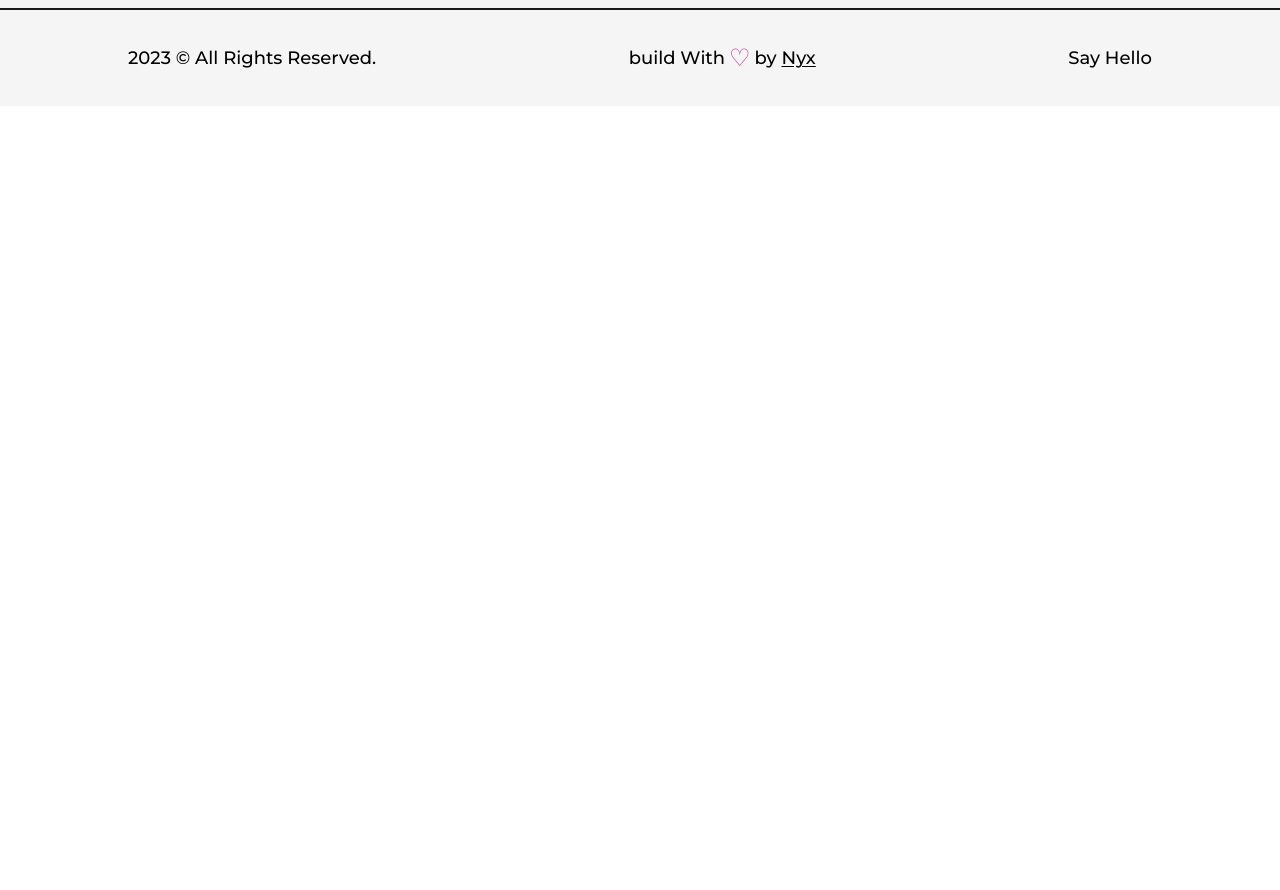
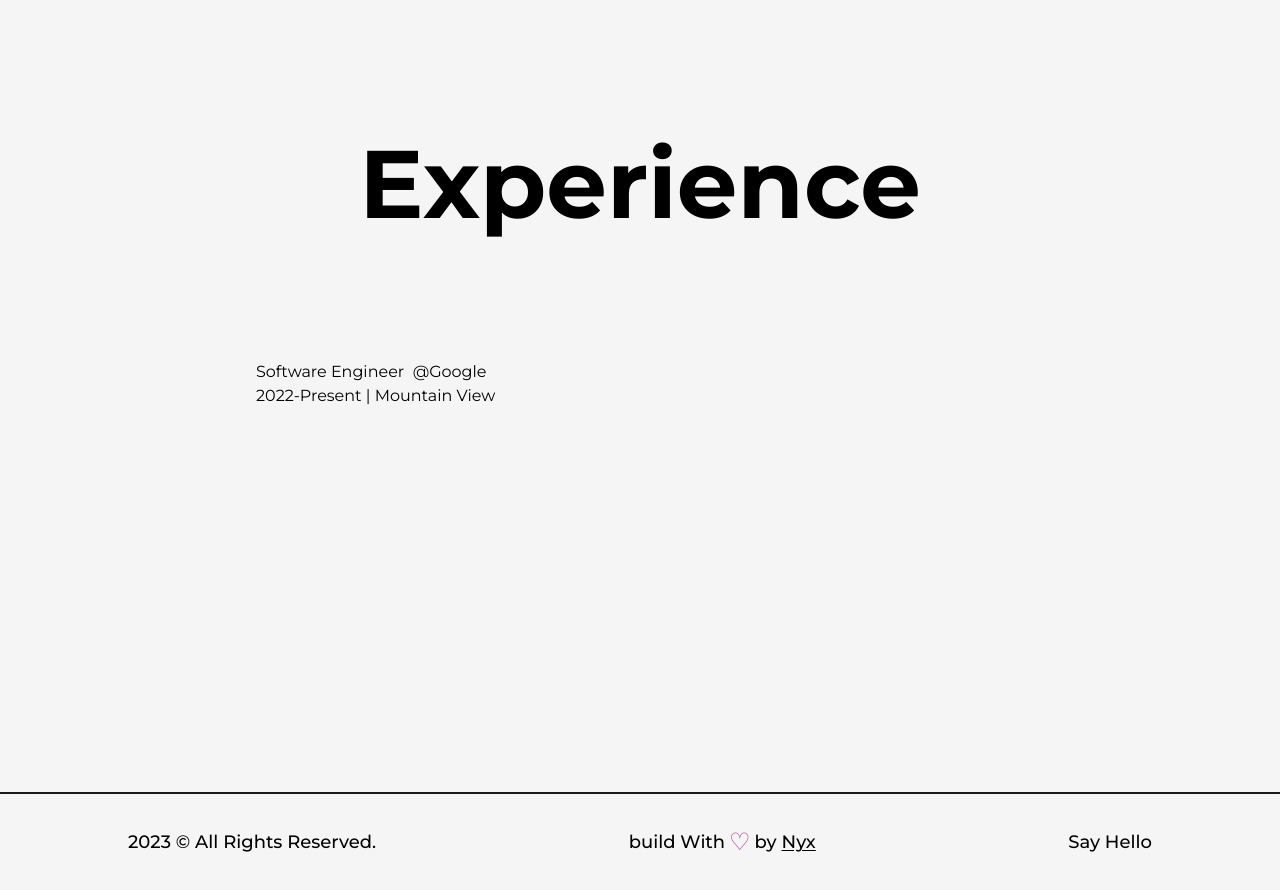
Before and after one commit to hoanngocle/my-portfolio, a Next.js app: page /about in a window 1280 px wide. Shown: the part 1980-2870 px from the top of the page. Before the commit the page ends 2086 px from the top, so only its background shows below. Built offline with nearby package versions, Linux system fonts and the light colour scheme.

Commit message:
Add git experience

```diff
--- a/app/about/page.tsx
+++ b/app/about/page.tsx
@@ -5,6 +5,7 @@ import profilePic from '../../public/images/profile/developer-pic-2.jpg';
 import Image from 'next/image';
 import AnimatedNumbers from '../components/elements/AnimatedNumbers';
 import Skills from '../components/Skills';
+import Experience from '../components/Experience';
 
 export const metadata: Metadata = {
     title: 'Dev Dreaming | About',
@@ -66,6 +67,7 @@ export default function About() {
                 </div>
 
                 <Skills></Skills>
+                <Experience></Experience>
             </Layout>
         </article>
     );
--- /dev/null
+++ b/app/components/Experience.tsx
@@ -0,0 +1,48 @@
+type DetailParams = {
+    position: string;
+    company: string;
+    companyLink: string;
+    time: string;
+    address: string;
+    work: string;
+};
+
+const Detail = ({ position, company, companyLink, time, address, work }: DetailParams) => {
+    return (
+        <li>
+            <div>
+                <h3>
+                    {position}&nbsp; <a href={companyLink}>@{company}</a>
+                </h3>
+                <span>
+                    {time} | {address}
+                </span>
+            </div>
+        </li>
+    );
+};
+
+function Experience() {
+    return (
+        <div className='my-64'>
+            <h2 className='font-bold text-8xl mb-32 w-full text-center'>Experience</h2>
+
+            <div className='w-[75%] mx-auto relative'>
+                <ul>
+                    <Detail
+                        position='Software Engineer'
+                        company='Google'
+                        companyLink='https://google.com'
+                        time='2022-Present '
+                        address='Mountain View'
+                        work="Worked on a team
+                        responsible for developing new features for Google's search engine, including improving the
+                        accuracy and relevance of search results and developing new tools for data analysis and
+                        visualization"
+                    />
+                </ul>
+            </div>
+        </div>
+    );
+}
+export default Experience;
```
